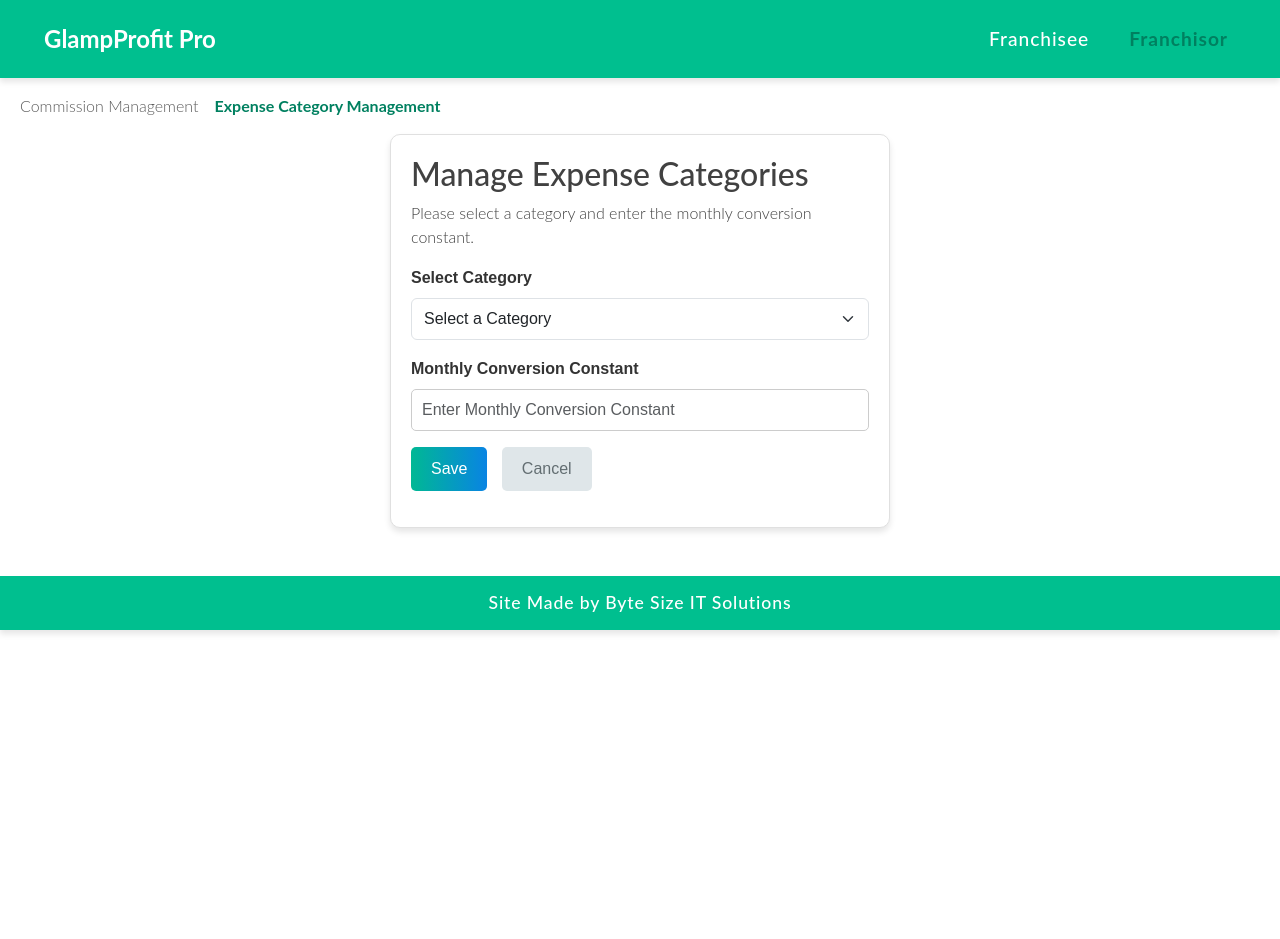
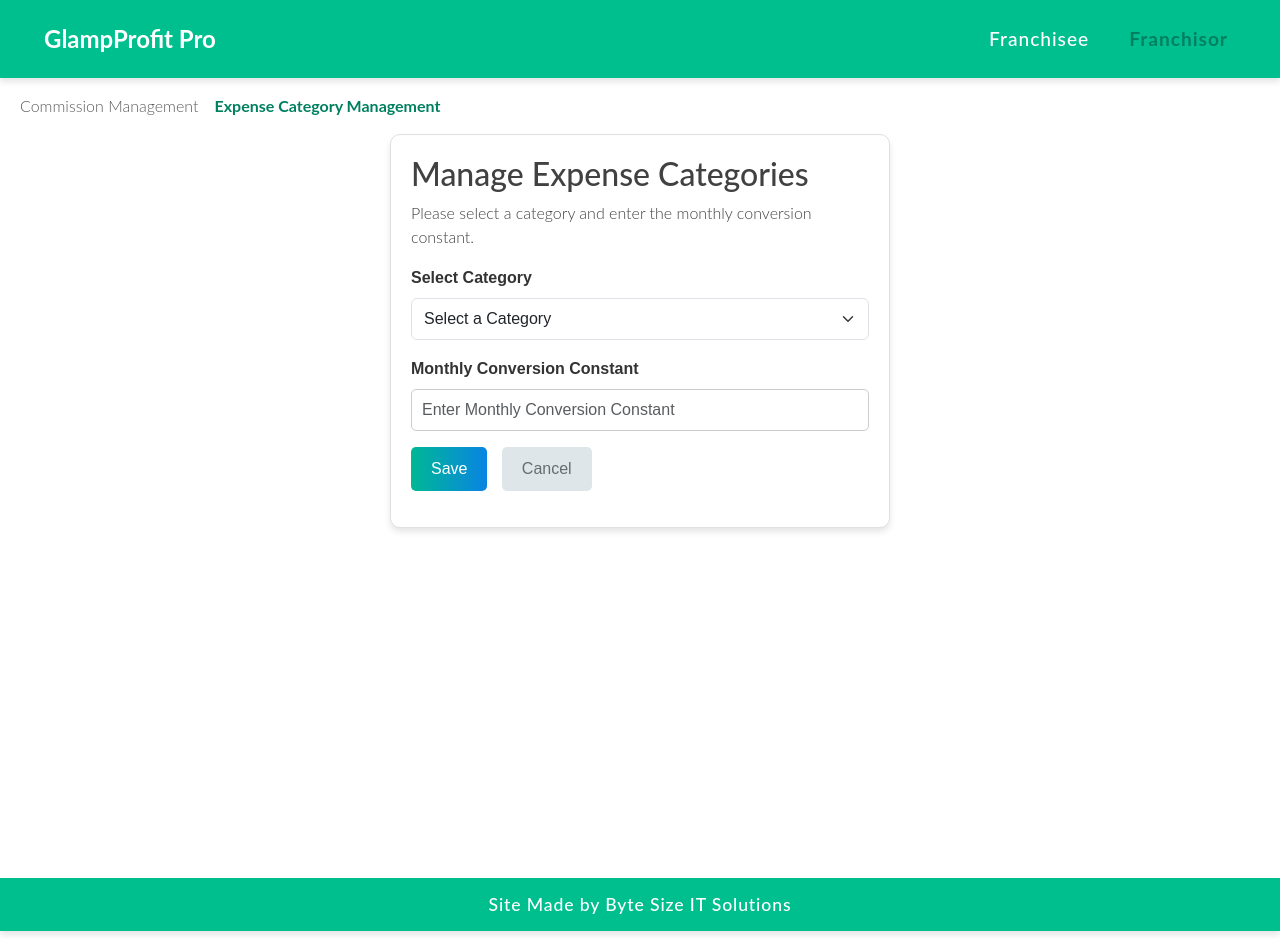
Before and after one commit to DivyaNatchi/GlampProfitPro, a React (Vite) app: page /GlampProfitPro/franchisor/expense-category-management in a window 1280 px wide. Before the commit the page ends 800 px from the top, so only its background shows below. Built offline with nearby package versions, Linux system fonts and the light colour scheme.

Commit message:
changes in footer and main content

```diff
--- a/src/components/Footer.jsx
+++ b/src/components/Footer.jsx
@@ -2,7 +2,7 @@ import "../styles/footer.css";
 export default function Footer() {
   const currentYear = new Date().getFullYear();
   return (
-    <h1 className="footer mt-5">
+    <h1 className="footer">
       <div className="row">
         <div className="col-12"></div>
         {/* <p className="copyrightText">
--- a/src/styles/index.css
+++ b/src/styles/index.css
@@ -6,6 +6,9 @@ body {
   font-weight: 300;
   color: #414141;
   font-size: 16px;
+}
+main {
+  min-height: 100vh;
 }
 
 /* Main Content Styles */
```
